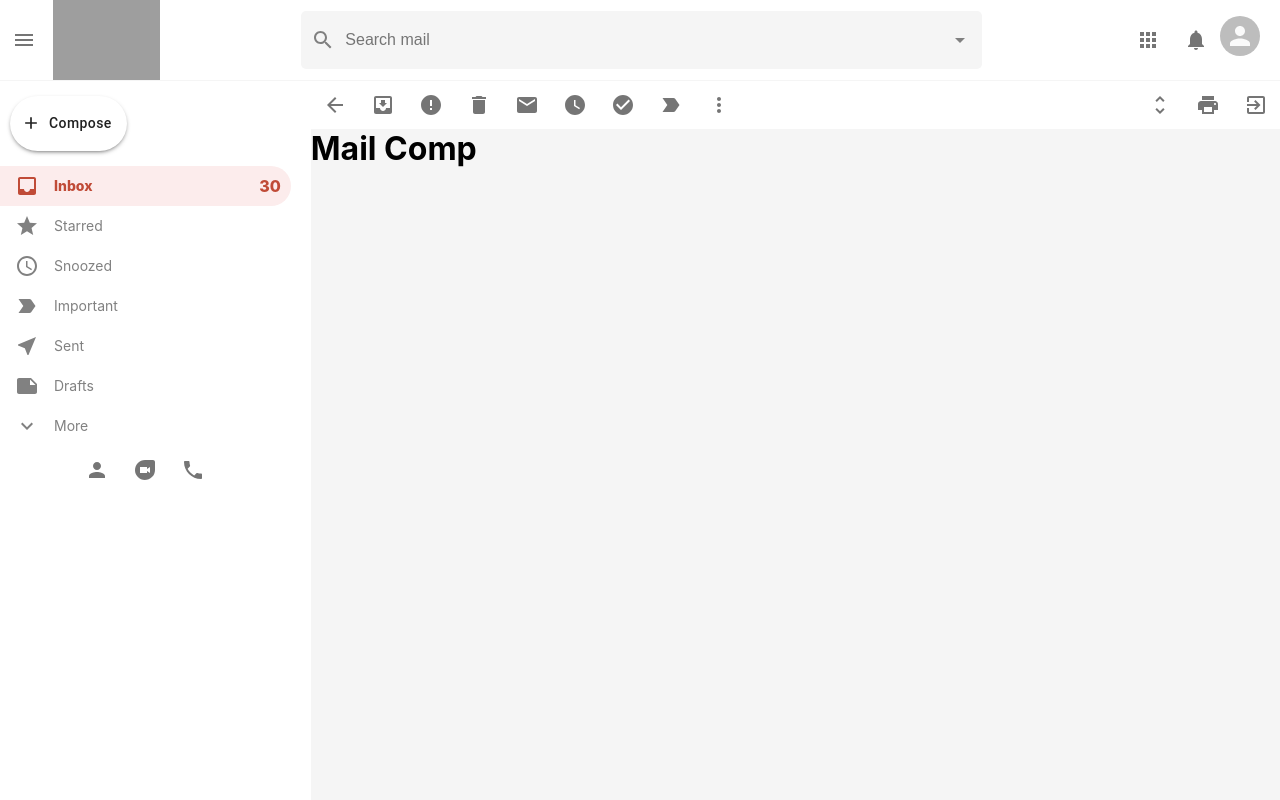
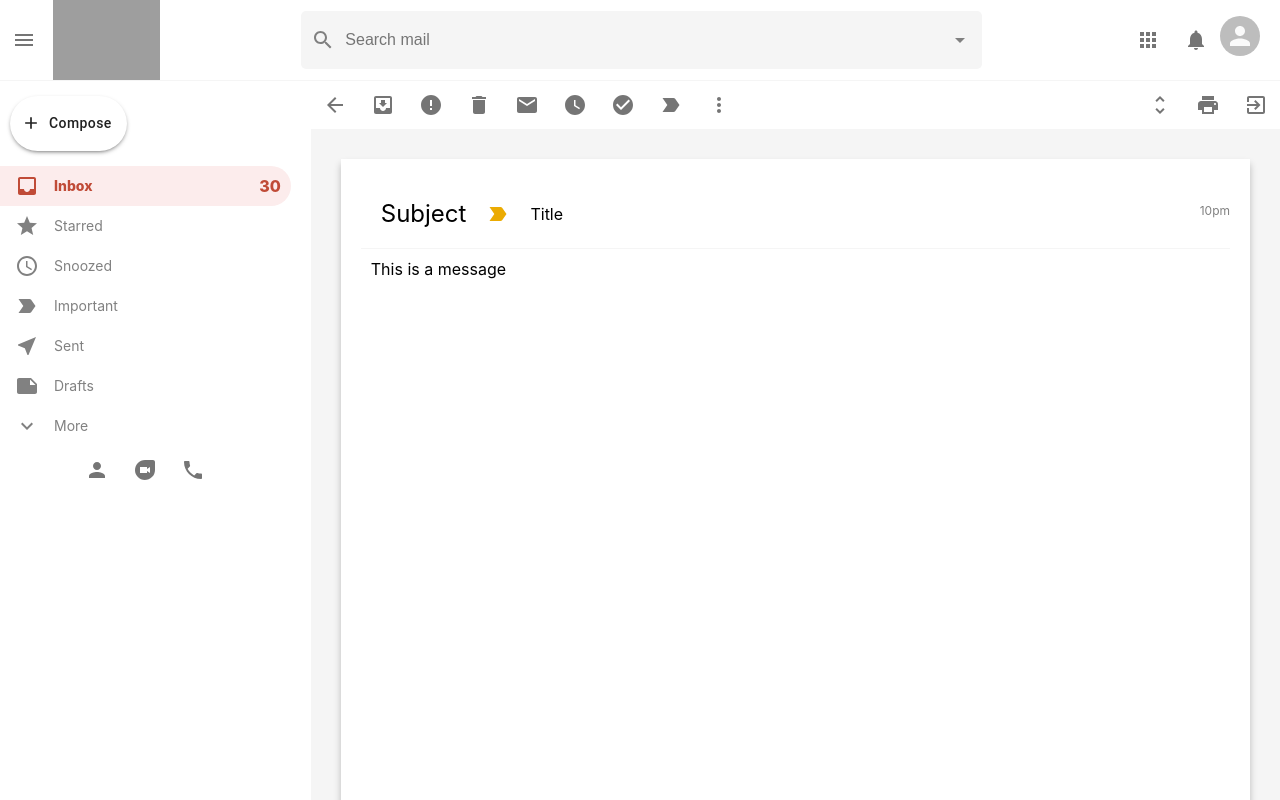
Before and after one commit to RajaKalavala/gmail-clone-rk, a React (Create React App) app: page /mail in a window 1280 px wide. Shown: the top 800 px of the page. Built offline with nearby package versions, Linux system fonts and the light colour scheme; grey boxes are pictures that could not be loaded.

Commit message:
Complete mail component UI

```diff
--- a/src/EmailList/EmailList.js
+++ b/src/EmailList/EmailList.js
@@ -50,7 +50,7 @@
       </div>
 
       <div className="emailList__section">
-        <Section Icon={Inbox} title="primary" color="red" selected />
+        <Section Icon={Inbox} title="Primary" color="red" selected />
         <Section Icon={People} title="Social" color="blue" />
         <Section Icon={LocalOffer} title="Promotions" color="green" />
       </div>
--- a/src/Mail/Mail.css
+++ b/src/Mail/Mail.css
@@ -8,3 +8,48 @@
   justify-content: space-between;
   background-color: white;
 }
+
+.mail__body {
+  display: flex;
+  flex-direction: column;
+  margin: 30px;
+  background-color: white;
+  padding: 20px;
+  height: 100vh;
+  box-shadow: 0px 5px 7px 0px rgba(0, 0, 0, 0.24);
+}
+
+.mail__bodyHeader {
+  display: flex;
+  align-items: center;
+  border-bottom: 1px solid whitesmoke;
+  padding: 20px;
+  position: relative;
+}
+
+.mail__important {
+  color: #ebab02 !important;
+}
+
+.mail__bodyHeader > h2 {
+  font-weight: 400;
+  margin-right: 20px;
+}
+
+.mail__bodyHeader > p {
+  margin-left: 20px;
+}
+
+.mail__time {
+  position: absolute;
+  top: 24px;
+  right: 0;
+  font-size: 12px;
+  color: gray;
+}
+
+.mail__message > p {
+  padding: 10px;
+  margin-right: 20px;
+  overflow-wrap: break-word;
+}
--- a/src/Mail/Mail.js
+++ b/src/Mail/Mail.js
@@ -74,7 +74,19 @@
           </IconButton>
         </div>
       </div>
-      <h1>Mail Comp</h1>
+
+      <div className="mail__body">
+        <div className="mail__bodyHeader">
+          <h2>Subject</h2>
+          <LabelImportant className="mail__important" />
+          <p>Title</p>
+          <p className="mail__time">10pm</p>
+        </div>
+
+        <div className="mail__message">
+          <p>This is a message</p>
+        </div>
+      </div>
     </div>
   );
 }
```
